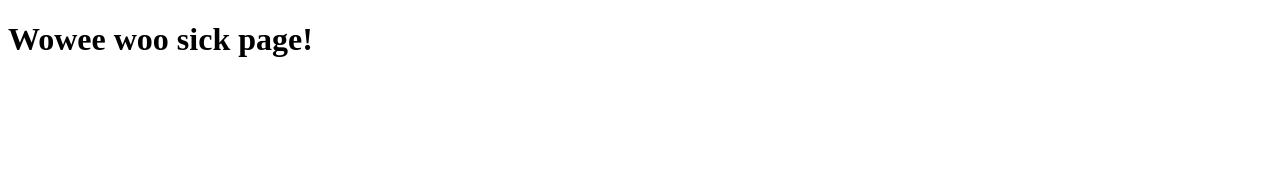
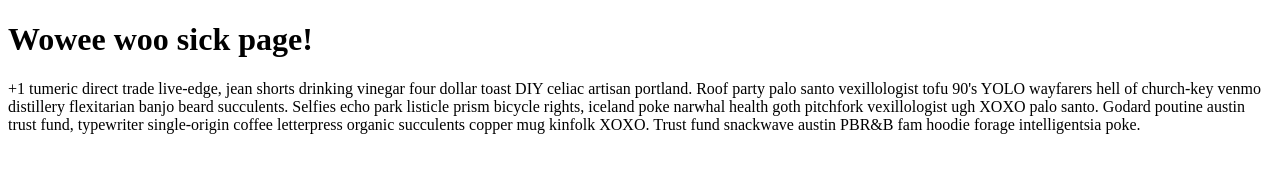
Before and after one commit to ish-codes/fun-new-repo, a plain HTML site: page index.html in a window 1280 px wide. Drawn offline with Linux system fonts and the light colour scheme.

Commit message:
add paragraph of text

```diff
--- a/index.html
+++ b/index.html
@@ -10,6 +10,15 @@
 
 <body>
 	<h1>Wowee woo sick page!</h1>
+	<p>+1 tumeric direct trade live-edge, jean shorts drinking vinegar four dollar toast DIY celiac artisan portland.
+		Roof
+		party palo santo vexillologist tofu 90's YOLO wayfarers hell of church-key venmo distillery flexitarian
+		banjo beard
+		succulents. Selfies echo park listicle prism bicycle rights, iceland poke narwhal health goth pitchfork
+		vexillologist
+		ugh XOXO palo santo. Godard poutine austin trust fund, typewriter single-origin coffee letterpress organic
+		succulents
+		copper mug kinfolk XOXO. Trust fund snackwave austin PBR&B fam hoodie forage intelligentsia poke.</p>
 </body>
 
 </html>
```
